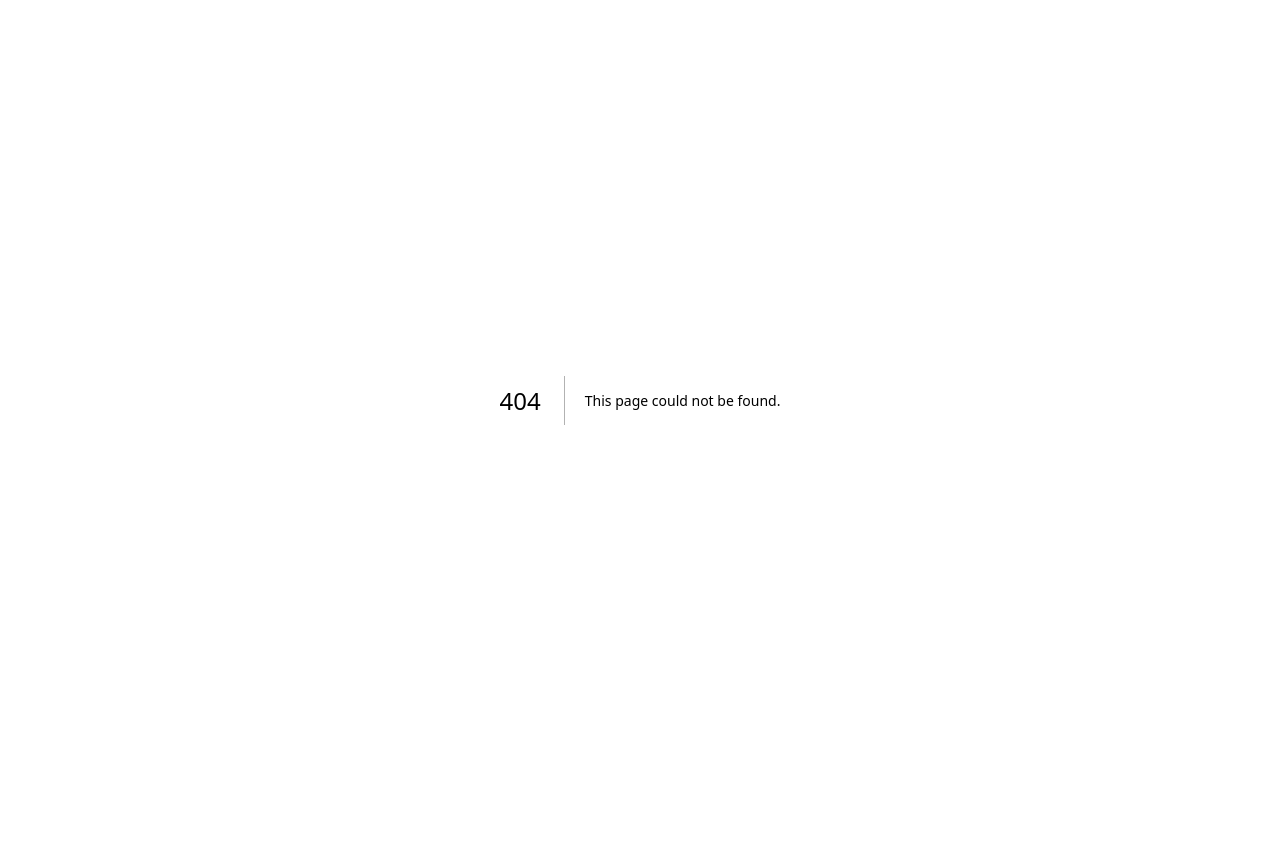
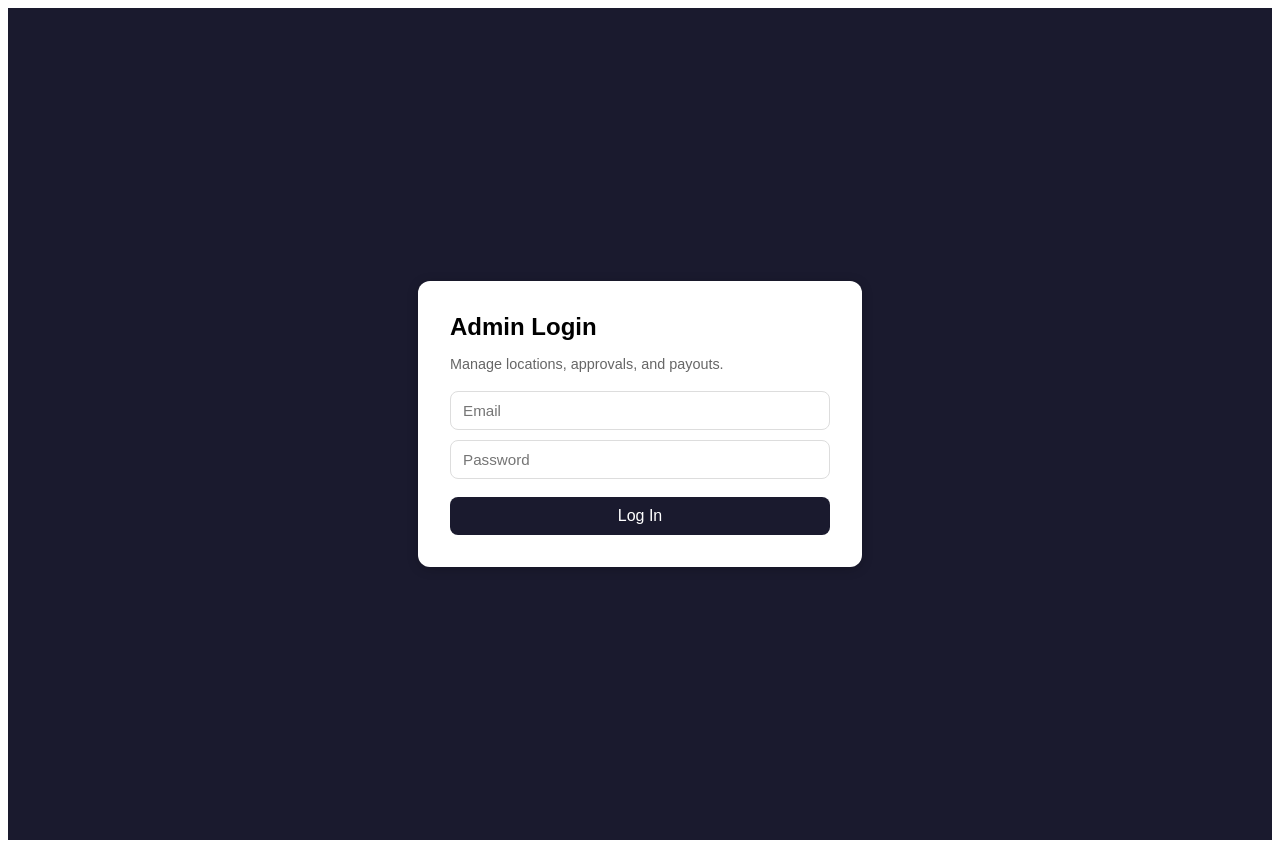
Before and after one commit to sandaztravel0/travel-platform, a Next.js app in the folder frontend/: page /admin/login in a window 1280 px wide. Before the commit this address had no page. Before the commit the page ends 800 px from the top, so only its background shows below. Built offline with nearby package versions, Linux system fonts and the light colour scheme; no server answers.

Commit message:
Implement admin login component
This component handles admin login, including form submission and error handling.

```diff
--- /dev/null
+++ b/frontend/src/pages/admin/login.js
@@ -0,0 +1,61 @@
+import { useState } from 'react';
+import { useRouter } from 'next/router';
+import axios from 'axios';
+
+const API_URL = process.env.NEXT_PUBLIC_API_URL || 'http://localhost:5000/api';
+
+export default function AdminLogin() {
+  const router = useRouter();
+  const [form, setForm] = useState({ email: '', password: '' });
+  const [error, setError] = useState('');
+  const [loading, setLoading] = useState(false);
+
+  const handleChange = (e) => setForm({ ...form, [e.target.name]: e.target.value });
+
+  const handleSubmit = async (e) => {
+    e.preventDefault();
+    setError('');
+    setLoading(true);
+    try {
+      const res = await axios.post(`${API_URL}/auth/admin/login`, form);
+      localStorage.setItem('admin_token', res.data.token);
+      localStorage.setItem('admin_info', JSON.stringify(res.data.admin));
+      router.push('/admin/dashboard');
+    } catch (err) {
+      setError(err.response?.data?.error || 'Invalid email or password.');
+    } finally {
+      setLoading(false);
+    }
+  };
+
+  return (
+    <div style={styles.page}>
+      <div style={styles.card}>
+        <h1 style={styles.title}>Admin Login</h1>
+        <p style={styles.subtitle}>Manage locations, approvals, and payouts.</p>
+
+        <form onSubmit={handleSubmit} style={styles.form}>
+          <input style={styles.input} name="email" type="email" placeholder="Email" required onChange={handleChange} />
+          <input style={styles.input} name="password" type="password" placeholder="Password" required onChange={handleChange} />
+
+          {error && <p style={styles.error}>{error}</p>}
+
+          <button style={styles.button} type="submit" disabled={loading}>
+            {loading ? 'Logging in...' : 'Log In'}
+          </button>
+        </form>
+      </div>
+    </div>
+  );
+}
+
+const styles = {
+  page: { minHeight: '100vh', display: 'flex', alignItems: 'center', justifyContent: 'center', background: '#1a1a2e', fontFamily: 'sans-serif', padding: '1rem' },
+  card: { background: '#fff', padding: '2rem', borderRadius: 12, boxShadow: '0 2px 12px rgba(0,0,0,0.2)', width: '100%', maxWidth: 380 },
+  title: { margin: '0 0 4px', fontSize: '1.5rem' },
+  subtitle: { color: '#666', marginBottom: '1.2rem', fontSize: '0.9rem' },
+  form: { display: 'flex', flexDirection: 'column', gap: 10 },
+  input: { padding: '10px 12px', borderRadius: 8, border: '1px solid #ddd', fontSize: '0.95rem' },
+  button: { marginTop: 8, padding: '10px', borderRadius: 8, border: 'none', background: '#1a1a2e', color: '#fff', fontSize: '1rem', cursor: 'pointer' },
+  error: { color: '#c0392b', fontSize: '0.85rem', margin: 0 },
+};
```
